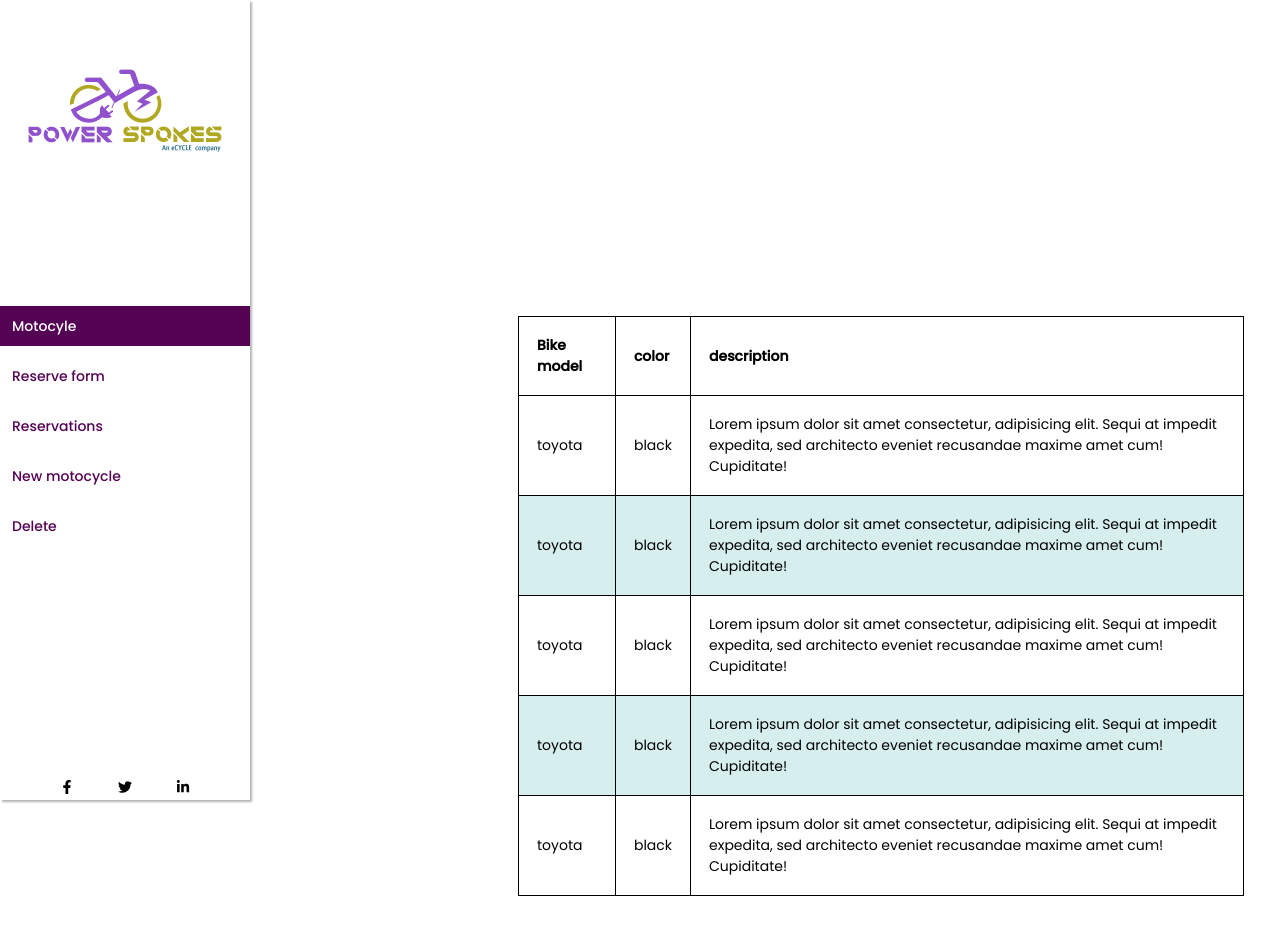
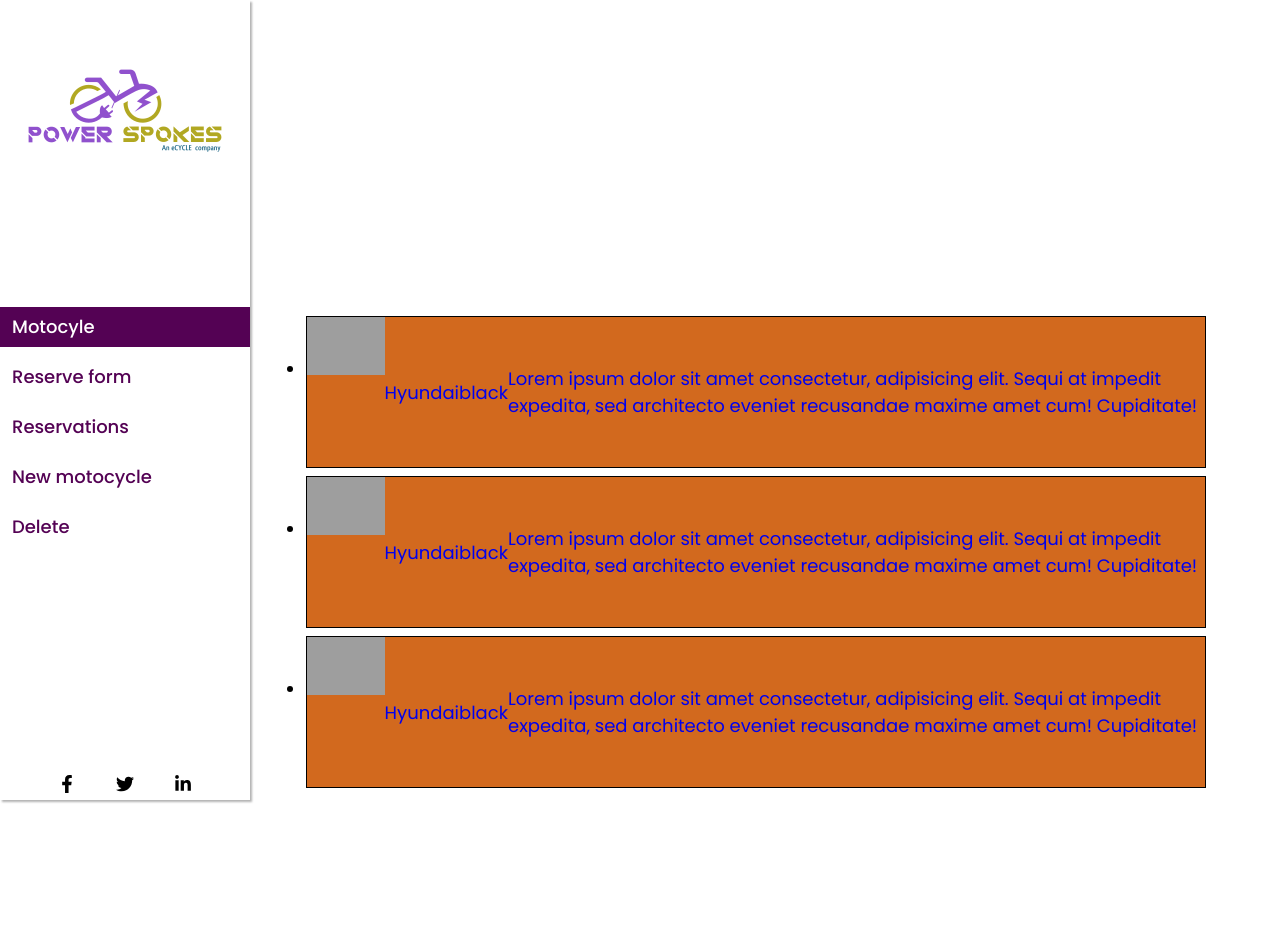
Before and after one commit to Emmykage/Final-capstone-project, a React (Create React App) app: page /motocycles in a window 1280 px wide. Shown: the top 934 px of the page. Built offline with nearby package versions, Linux system fonts and the light colour scheme; grey boxes are pictures that could not be loaded.

Commit message:
add delete function, add navigation params and delete link

```diff
--- a/src/App.css
+++ b/src/App.css
@@ -3,6 +3,13 @@
 * {
   box-sizing: border-box;
   font-family: 'poppins', sans-serif;
+}
+
+body {
+  font-size: 18px;
+  color: #000;
+  margin: 0;
+  padding: 0;
 }
 
 .container {
@@ -18,20 +25,9 @@
   width: 100%;
 }
 
-/*
-.header {
-  display: flex;
-  justify-content: space-between;
-  height: 100vh;
-} */
 .sub-container {
   position: relative;
-  margin-left: 250px;
-  width: calc(100% - 250px);
-
-  /* background-color: red; */
-
-  /* width: 100%; */
+  width: 100%;
 }
 
 :root {
@@ -72,11 +68,9 @@ form select {
 .res-contain,
 .moto-contain {
   width: 100%;
-  max-width: 800px;
+  max-width: 900px;
   margin: 280px auto;
   justify-content: space-between;
-
-  /* background-color: coral; */
 }
 
 .res-contain table,
@@ -109,6 +103,41 @@ form select {
   background-color: #d6eeee;
 }
 
+.moto-contain ul {
+  /* background-color: aqua; */
+  padding: 0;
+}
+
+.moto-contain ul li a {
+  display: flex;
+  align-items: center;
+  margin: 8px 0;
+  border: 1px solid black;
+  text-decoration: none;
+  list-style: none;
+  background-color: chocolate;
+}
+
+.moto-contain ul li > div {
+  border: 1px solid grey;
+  padding-left: 8px;
+}
+
+.moto-contain ul li .image {
+  width: 150px;
+  height: 150px;
+}
+
+.details-wrapper .img-container img {
+  width: 100%;
+  height: 100%;
+  object-fit: cover;
+}
+
+.moto-contain ul li .image img {
+  width: 100%;
+}
+
 .res-contain tr:hover {
   background-color: rgb(201, 109, 201);
 }
@@ -136,12 +165,6 @@ form select {
 .details-wrapper .img-container {
   width: 70%;
   padding: 90px;
-}
-
-.details-wrapper .img-container img {
-  width: 100%;
-  height: 100%;
-  object-fit: cover;
 }
 
 .details-wrapper .description {
--- a/src/App.js
+++ b/src/App.js
@@ -39,7 +39,7 @@ function App() {
       <Route path="/reserve_form" element={<MainLayout><ReserveForm /></MainLayout>} />
       <Route path="/reservations" element={<MainLayout><Reservation /></MainLayout>} />
       <Route path="/delete" element={<MainLayout><Delete /></MainLayout>} />
-
+      <Route path="/details/:id" element={<MainLayout><Details /></MainLayout>} />
     </Routes>
 
   );
--- /dev/null
+++ b/src/components/bikes/Bikes.jsx
@@ -0,0 +1,28 @@
+import React from 'react'
+import { Link } from 'react-router-dom'
+const Bikes = (props) => {
+    const {photo, model, color, description, id} = props
+  return (
+    <li className='bike-list'>
+        <Link to={`/details/${id}`}>
+
+        <div className='image'>
+            <img src={photo} />
+        </div>
+        <div>
+            <span>{model}</span>
+        </div>
+        <div>
+            <span>{color}</span>
+        </div>
+<div>
+    <p>
+        {description}
+    </p>
+</div>
+</Link>
+    </li>
+  )
+}
+
+export default Bikes
--- a/src/components/headerBody/HeaderBody.jsx
+++ b/src/components/headerBody/HeaderBody.jsx
@@ -54,6 +54,7 @@ export const HeaderBody = () => {
         </div>
         <div className='header-body'>
             <div className='items'>
+                <div className='limit'>
                 <Swiper
                     pagination={{
                     type: "progressbar",
@@ -79,7 +80,7 @@ export const HeaderBody = () => {
 
                 </Swiper>
 
-
+                </div>
             </div>
         </div>
     </div>
--- a/src/components/headerBody/headerbody.css
+++ b/src/components/headerBody/headerbody.css
@@ -12,26 +12,25 @@
 
 .header-body {
   margin-top: 95px;
+  width: 100%;
 }
 
 .head-content .header-body .items {
-  display: flex;
+  margin: 0;
   width: 100%;
-  background-color: aliceblue;
-  background-color: yellow;
 
-  /* max-width: 1400px; */
+  /* width: 100% */
 }
 
 .head-content .header-body .items .item {
   padding-top: 29px;
-
-  /* background-color: var(--color-primary); */
-
-  /* flex-basis: 25%; */
   width: 100%;
   border: 1px solid black;
-  text-align: center;
+}
+
+.swiper-wrapper {
+  box-sizing: border-box !important;
+  width: 1210px !important;
 }
 
 .swiper-slide img {
@@ -78,15 +77,6 @@ body {
   height: 100%;
 }
 
-body {
-  background: #eee;
-  font-family: Helvetica Neue, Helvetica, Arial, sans-serif;
-  font-size: 14px;
-  color: #000;
-  margin: 0;
-  padding: 0;
-}
-
 .swiper {
   width: 100%;
   height: 100%;
@@ -98,11 +88,16 @@ body {
   background: #fff;
 
   /* Center slide text vertically */
-  display: -webkit-box;
+
+  /* display: -webkit-box; */
+  width: 700px;
+
+  /* background-color: red; */
 
   /* display: -ms-flexbox; */
   display: -webkit-flex;
-  display: flex;
+
+  /* display: flex; */
   -webkit-box-pack: center;
   -ms-flex-pack: center;
   -webkit-justify-content: center;
@@ -112,3 +107,9 @@ body {
   -webkit-align-items: center;
   align-items: center;
 }
+
+.limit {
+  width: 100%;
+
+  /* background-color: purple; */
+}
--- a/src/pages/Delete.jsx
+++ b/src/pages/Delete.jsx
@@ -1,9 +1,36 @@
 import React from 'react'
+import {useDispatch, useSelector} from 'react-redux'
 
 const Delete = () => {
-  return (
+  const bikes = useSelector((state)=> state.bikes)
+  const dispatch = useDispatch()
 
-    <div className='sub-container'>Delete</div>
+  const deleteBike = (id) =>{
+    dispatch(removeBike(id))
+  }
+  return bikes.length > 0 (
+
+    <h1>Delete bikes</h1>
+
+    // <div className='sub-container'>
+    //   <div className='delete_bike'>
+    //     <h1>Delete: bike</h1>
+    //     <ul>
+    //       {bikes.map((bike)=>(
+    //         <li key={bike.id}>
+    //           <div>
+    //             <img src={bike.photo} alt='motocycle'/>
+    //           </div>
+    //           <div>
+    //            <p> {bike.model}</p>
+    //           </div>
+    //           <button type='button' onClick={deleteBike(bike.id)}></button>
+    //         </li>
+    //       ))}
+    //     </ul>
+    //   </div>
+
+    // </div>
   )
 }
 
--- a/src/pages/Motocycles.jsx
+++ b/src/pages/Motocycles.jsx
@@ -1,6 +1,33 @@
 
 import React from 'react'
+import Bikes from '../components/bikes/Bikes'
 // import { useDispatch, useSelector, shallowEqual } from 'react-redux'
+
+
+const bikes = [{
+  id: 1,
+  model: 'Hyundai',
+  color: 'black',
+  photo: 'photo',
+  description: 'Lorem ipsum dolor sit amet consectetur, adipisicing elit. Sequi at impedit expedita, sed architecto eveniet recusandae maxime amet cum! Cupiditate!'
+
+},
+{
+  id: 2,
+  model: 'Hyundai',
+  color: 'black',
+  photo: 'photo',
+  description: 'Lorem ipsum dolor sit amet consectetur, adipisicing elit. Sequi at impedit expedita, sed architecto eveniet recusandae maxime amet cum! Cupiditate!'
+
+
+},{
+  id: 3,
+  model: 'Hyundai',
+  color: 'black',
+  photo: 'photo',
+  description: 'Lorem ipsum dolor sit amet consectetur, adipisicing elit. Sequi at impedit expedita, sed architecto eveniet recusandae maxime amet cum! Cupiditate!'
+
+}]
 
 const Motocycles = () => {
   // const motocycles = useSelector((state) => state.motocycles, shallowEqual)
@@ -11,52 +38,12 @@ const Motocycles = () => {
   return (
     <div className='sub-container'>
       <div className='moto-contain'>
-      <table>
-      <thead>
-        <tr><th>Bike model</th>
-        <th>color</th>
-        <th>description</th></tr>
-      </thead>
-
-      <tbody>
-
-
-    <tr>
-    <td>toyota</td>
-    <td>black</td>
-    <td>Lorem ipsum dolor sit amet consectetur, adipisicing elit. Sequi at impedit expedita, sed architecto eveniet recusandae maxime amet cum! Cupiditate!</td>
-    </tr>
-    <tr>
-    <td>toyota</td>
-    <td>black</td>
-    <td>Lorem ipsum dolor sit amet consectetur, adipisicing elit. Sequi at impedit expedita, sed architecto eveniet recusandae maxime amet cum! Cupiditate!</td>
-    </tr>
-
-    <tr>
-    <td>toyota</td>
-    <td>black</td>
-    <td>Lorem ipsum dolor sit amet consectetur, adipisicing elit. Sequi at impedit expedita, sed architecto eveniet recusandae maxime amet cum! Cupiditate!</td>
-    </tr>
-
-    <tr>
-    <td>toyota</td>
-    <td>black</td>
-    <td>Lorem ipsum dolor sit amet consectetur, adipisicing elit. Sequi at impedit expedita, sed architecto eveniet recusandae maxime amet cum! Cupiditate!</td>
-    </tr>
-
-    <tr>
-    <td>toyota</td>
-    <td>black</td>
-    <td>Lorem ipsum dolor sit amet consectetur, adipisicing elit. Sequi at impedit expedita, sed architecto eveniet recusandae maxime amet cum! Cupiditate!</td>
-    </tr>
-
-
-
-        {/* {motocycles.map((data, index) =>(
-          <Reservation model={data.model} city={data.city} date={data.date} key={index}/>
-        ))} */}
-       </tbody>
-       </table>
+      <ul>
+        {bikes.map((data) =>(
+          <Bikes key={data.id} photo={data.photo} model={data.model} color={data.color} description={data.description} id={data.id}/>
+        )
+        )}
+      </ul>
     </div>
     </div>
   )
--- a/src/pages/Reservations.jsx
+++ b/src/pages/Reservations.jsx
@@ -3,17 +3,20 @@ import Reservation from '../components/Reservations/Reservation'
 
 
 const reservations = [{
-  model: 'toyo',
-  city: 'nevada',
+  name: 'toyo',
+  brand: 'toyota wheeler',
+  color: 'nevada',
   date: '2022-10-24'
 },
 {
-  model: 'toyo',
-  city: 'nevada',
+  name: 'Hyunda',
+  brand: 'Hyundai alvero',
+  city: 'Las vegas',
   date: '2022-10-24'
 },
 {
-  model: 'toyo',
+  name: 'innoson',
+  brand: 'toyo',
   city: 'nevada',
   date: '2022-10-24'
 },
```
